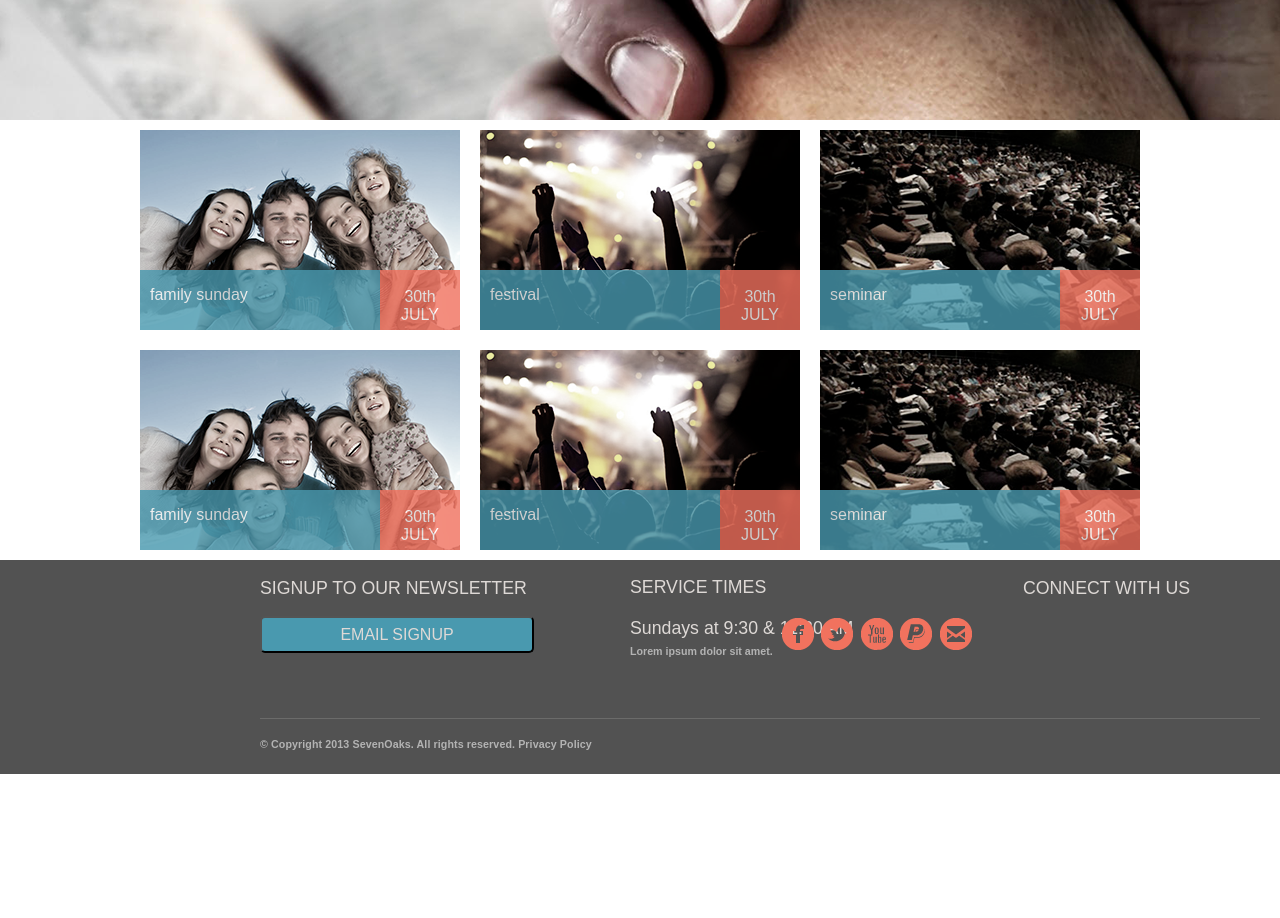
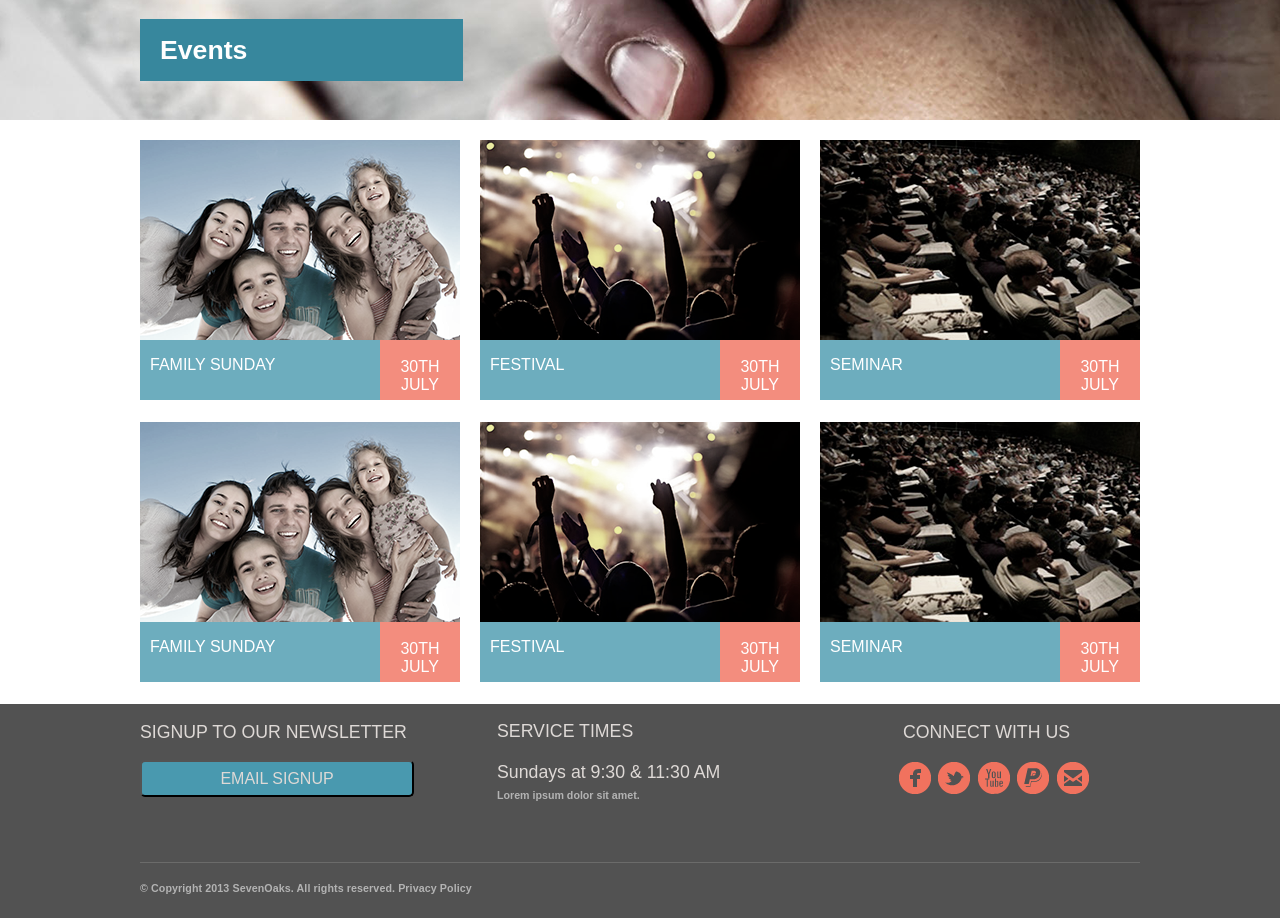
Before and after one commit to zlatkomladenovic/HTML5, a plain HTML site: page Seven Oaks/index.html in a window 1280 px wide. Shown: the part 280-1198 px from the top of the page. Drawn offline with Linux system fonts and the light colour scheme.

Commit message:
version 01

```diff
--- a/Seven Oaks/Styles/main.css
+++ b/Seven Oaks/Styles/main.css
@@ -24,6 +24,11 @@ div.banner{
 	background-size: cover;
 	background-position: center;
 	overflow: hidden;
+}
+
+div.banner-wrap{
+	width: 1020px;
+	margin: 0 auto;
 }
 
 /*HEADER*/
@@ -154,38 +159,40 @@ div.menu ul li{
 
 /*EVENTS*/
 div.events{
+	width: 323px;
 	max-width: 323px;
 	height: 62px;
 	background-color: #37879d;
 	color: #ffffff;
 	margin-top: 179px;
-	margin-left: 260px;
+	margin-left: 10px;
 	font-size: 20pt;
 	font-family: sans-serif;
 	font-weight: 700;
 	text-align: left;
 }
 
-/*.events span{
+.events span{
 	position: relative;
 	top: 16px;
-	left: 20px;
+	margin-left: 20px;
 }
-*/
+
 
 section.events {
 	width: 1020px;
 	margin: 0 auto;
+	text-transform: uppercase;
 }
 
 	section.events > div {
 		float: left;
 		width: 320px;
-		height: 200px;
+		height: 252px;
 		position: relative;
 		color: #fff;
 		font-family: sans-serif;
-		margin: 10px;
+		margin: 20px 10px 10px;
 	}
 
 		section.events > div > div {
@@ -193,7 +200,7 @@ section.events {
 			width: 100%;
 			height: 60px;
 			z-index: 1;
-			bottom: 0px;
+			bottom: -8px;
 			background-color: #4999af;
 			opacity: .8;
 			box-sizing: border-box;
@@ -207,10 +214,11 @@ section.events {
 			section.events div span {
 				display: block;
 				float: right;
+				width: 80px;
 				height: 60px;
-				width: 80px;
 				background-color: #F1715E;
 				text-align: center;
+				margin: -16px auto;
 			}
 
 /*FOOTER*/
@@ -220,6 +228,14 @@ div.footer{
 	background-color: #525252;
 	color: #ded9d6;
 	font-family: sans-serif;
+	margin-top: 20px;
+	overflow: hidden;
+}
+
+div.footer-wrap{
+	/*min-width: 100%;*/
+	width: 1020px;
+	margin: 0 auto;
 }
 
 div.footer h3.signup{
@@ -228,7 +244,7 @@ div.footer h3.signup{
 	text-transform: uppercase;
 	font-weight: 300;
 	top: 32px;
-	margin-left: 260px;
+	margin-left: 10px;
 	float: left;
 	display: inline-block;
 }
@@ -244,7 +260,7 @@ div.footer button.signup{
 	font-size: 12pt;
 	border-radius: 5px;
 	clear: left;
-	margin-left: 260px;
+	margin-left: 10px;
 }
 
 div.footer h3.service{
@@ -253,7 +269,7 @@ div.footer h3.service{
 	text-transform: uppercase;
 	font-weight: 300;
 	margin-top: -76px;
-	margin-left: 630px;
+	margin-left: 367px;
 	float: left;
 	clear: left;
 }
@@ -262,7 +278,7 @@ div.footer h3.sunday{
 	font-size: 13.3pt;
 	font-weight: 300;
 	margin-top: -35px;
-	margin-left: 630px;
+	margin-left: 367px;
 	float: left;
 }
 
@@ -277,7 +293,7 @@ div.footer h3.connect{
 	text-transform: uppercase;
 	font-weight: 300;
 	margin-top: -100px;
-	margin-left: 1023px;
+	margin-left: 773px;
 	float: left;
 }
 
@@ -285,7 +301,7 @@ div.connect{
 	width: 195px;
 	height: 34px;
 	float: right;
-	margin-right: 303px;
+	margin-right: 56px;
 	margin-top: -60px;
 }
 
@@ -303,13 +319,13 @@ div.footer hr{
 	border: none;
 	background-color: #6b6b6a;
 	float: left;
-	margin-left: 260px;
+	margin-left: 10px;
 	margin-top: 40px;
 }
 
 div.footer h3.copyright{
 	float: left;
-	margin-left: 260px;
+	margin-left: 10px;
 	color: #b3b3b3;
 	font-size: 8pt;
 	font-weight: 700;
--- a/Seven Oaks/index.html
+++ b/Seven Oaks/index.html
@@ -16,7 +16,7 @@
 
 <!-- BANNER -->
 			<div class="banner">
-
+				<div class="banner-wrap">
 
 <!-- HEADER -->
 				<div class="header">
@@ -62,7 +62,6 @@
 							<option value="#" selected="#">event</option>
 							<option value="#" selected="#">shop</option>
 							<option value="#" selected="#">give</option>
-
 						</select>
 					</div>
 <!-- END OF MENU -->
@@ -72,9 +71,9 @@
 
 
 <!-- EVENTS -->
-				<!-- <div class="events"><span>Events</span></div> -->
+				<div class="events"><span>Events</span></div>
 <!-- END OF EVENTS -->
-
+			</div>
 			</div>
 <!-- END OF BANNER -->
 
@@ -145,7 +144,7 @@
 							<span class="c6"><br>30th<br>JULY</span>
 						</div>
 					</div>
-<!-- END OF EVENT3 -->
+<!-- END OF EVENT6 -->
 				<span class="cleaner"></span>
 				</section>
 <!-- END OF SECTION -->
@@ -153,6 +152,9 @@
 
 <!-- FOOTER -->
 			<div class="footer">
+
+				<div class="footer-wrap">
+
 					<h3 class="signup">signup to our newsletter</h3>
 
 					<button class="signup">email signup</button>
@@ -174,6 +176,8 @@
 					<hr>
 
 					<h3 class="copyright">© Copyright 2013 SevenOaks. All rights reserved.  Privacy Policy</h3>
+
+				</div>
 			</div>
 <!-- END OF FOOTER -->
 
```
Lines whose indentation alone changed are shown as unchanged.
